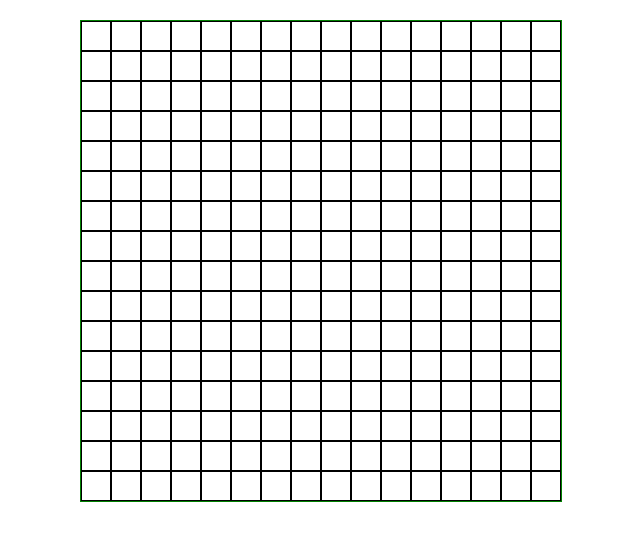
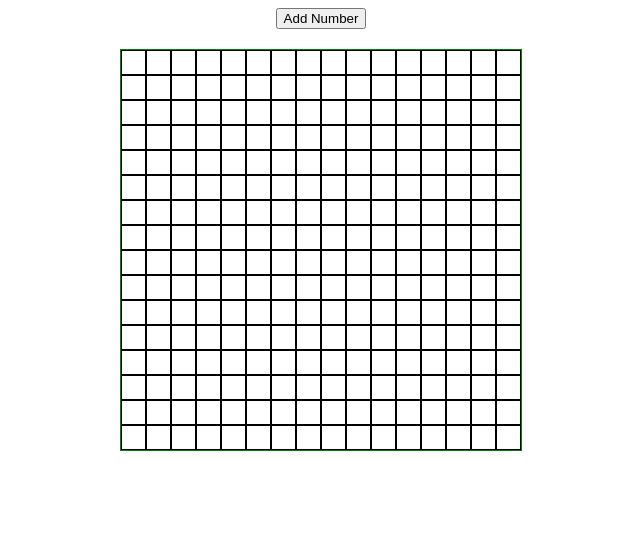
Before and after one commit to AryamanNigam/etch-a-sketch, a plain HTML site: page index.html in a window 1280 px wide. Shown: the whole page, without its empty margins (319-959 px from the left). Drawn offline with Linux system fonts and the light colour scheme.

Commit message:
feature: added resizing

```diff
--- a/index.html
+++ b/index.html
@@ -8,6 +8,11 @@
     <link rel='stylesheet' type='text/css' media='screen' href='main.css'>
 </head>
 <body>
+
+    <div class = "but">
+        <button>Add Number</button>
+    </div>
+
     <div class = "loc">
         <div id = "container">
         </div>
--- a/main.css
+++ b/main.css
@@ -1,23 +1,27 @@
-
+.but{
+    display: flex;
+    justify-content: center;
+}
 
 .loc {
     margin-top: 20px;
     display: flex;
+    flex-direction: row;
     justify-content: center;
     align-content: center;
 }
 
 #container {
-    height: 480px;
-    width: 480px;
+    height: 400px;
+    width: 400px;
     display: flex;
     flex-wrap: wrap;
     border: 1px solid green;
 }
 
 .node{
-    height: 30px;
-    width: 30px;
+    height: 25px;
+    width: 25px;
     box-sizing: border-box;
     border: 1px solid black;
     margin: 0;
--- a/main.js
+++ b/main.js
@@ -1,12 +1,38 @@
 const container = document.querySelector("#container");
+const b = document.querySelector("button");
 
-for(let i =0; i < 256; i++){
+function gen(num){
+    const style = getComputedStyle(container);
+    let h = parseInt(style.height, 10);
+
+    let n = h / num;
+
+
+    for(let i = 0; i < num * num; i++){
         let node = document.createElement("div");
         node.classList.add("node");
+
+        node.style.height = n + "px";
+        node.style.width = n + "px";
         container.appendChild(node);
+
         node.addEventListener("mouseenter", () =>{
 
             node.style.backgroundColor = "blue";
         })
+    }
+}
 
+gen(16);
+
+
+
+b.addEventListener("click", () => {
+
+    let num = prompt("Enter the number of squares per side for the new grid")
+
+    while (container.firstChild) {
+        container.removeChild(container.firstChild);
     }
+    gen(num);
+})
```
Lines whose indentation alone changed are shown as unchanged.
